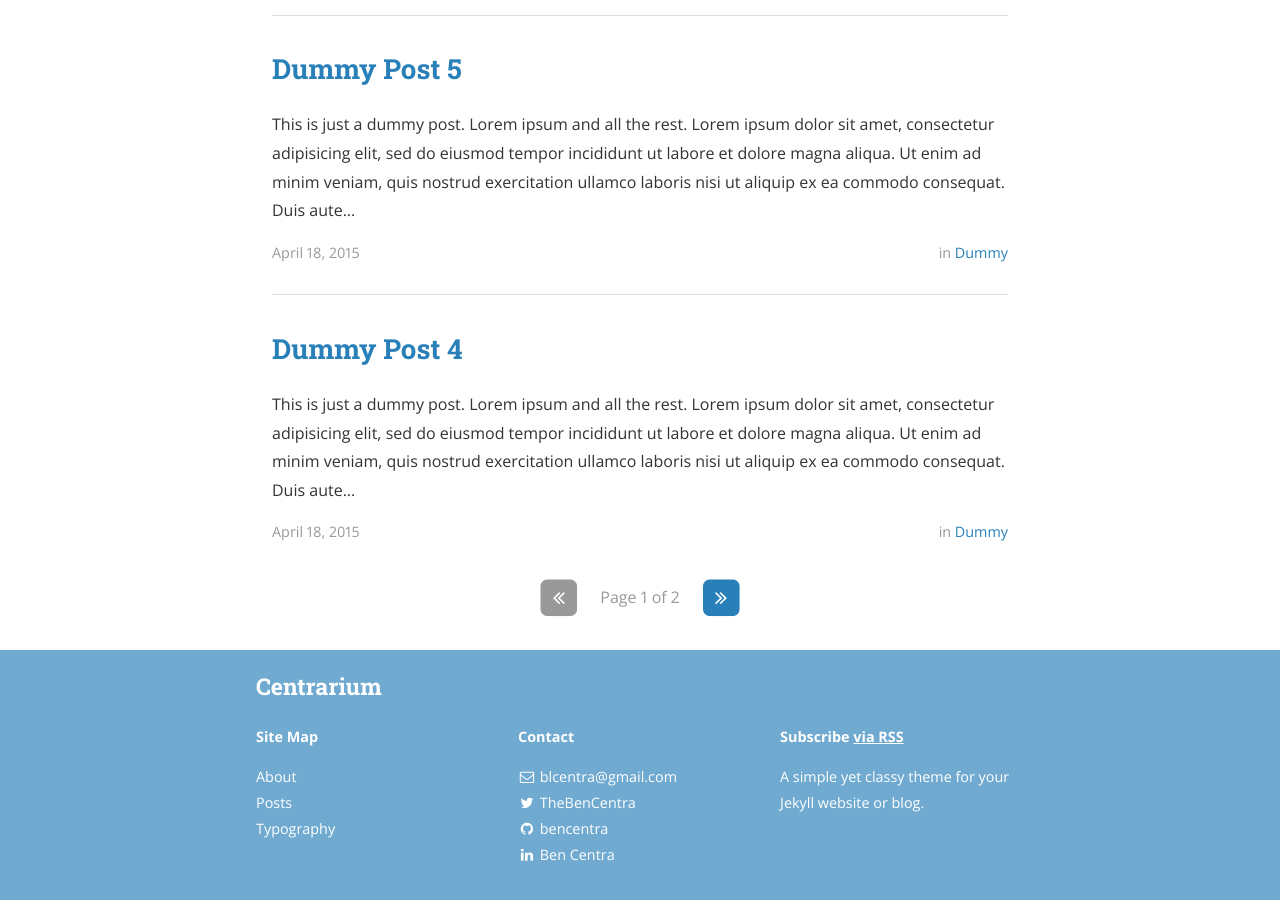
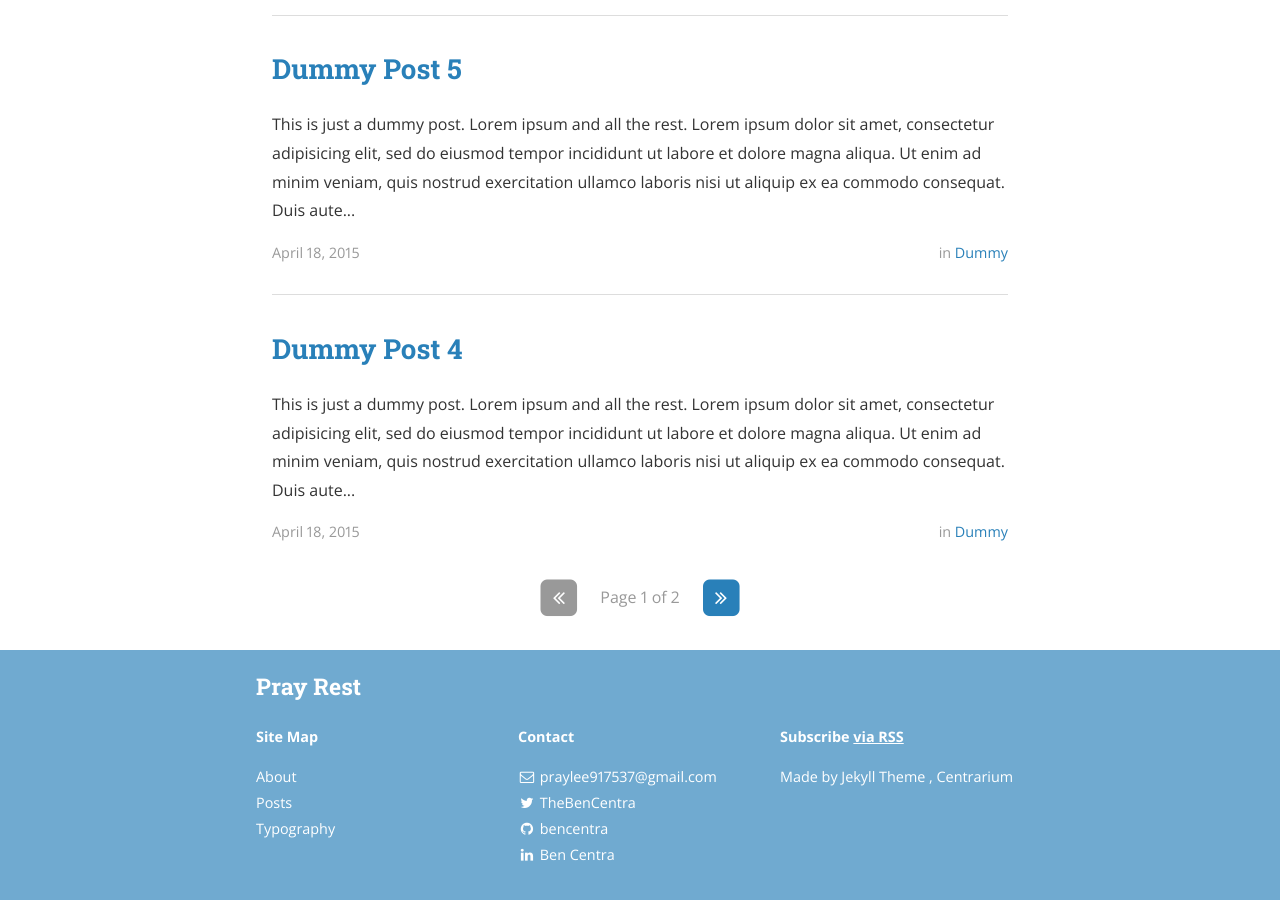
Before and after one commit to LoveBlonde/LoveBlonde.github.io, a Jekyll site: the page built from index.html, in a window 1280 px wide and 900 px high, scrolled down 1215 px. Built offline with Jekyll 4.4.1, drawn with Linux system fonts in a browser that asks for light colours; nearby versions of some CDN libraries; the list of posts is cut into pages by our own code; some of the changed text lies outside the part shown.

Commit message:
Update _config.yml

```diff
--- a/_config.yml
+++ b/_config.yml
@@ -9,17 +9,17 @@ exclude:
   - "/vendor/"
 
 # Site settings
-title: Centrarium
-subtitle: "A simple yet classy theme for your Jekyll website or blog"
-email: blcentra@gmail.com
-name: Ben Centra
+title: Pray Rest
+subtitle: "A idiot man who work on develop"
+email: praylee917537@gmail.com
+name: Pray Lee
 description: >
-  A simple yet classy theme for your Jekyll website or blog.
+ Made by Jekyll Theme , Centrarium
 # Base URL of site (i.e. /blog). It should always start with a slash,
 # and never end with a slash. Set it to a blank value if hosting at the
 # root of your server.
 baseurl: "/centrarium" # the subpath of your site, e.g. /blog/
-url: "http://bencentra.github.io" # the base hostname & protocol for your site
+url: "http://loveblonde.github.io/" # the base hostname & protocol for your site
 cover: "/assets/header_image.jpg"
 logo: "/assets/logo.png"
 
```
